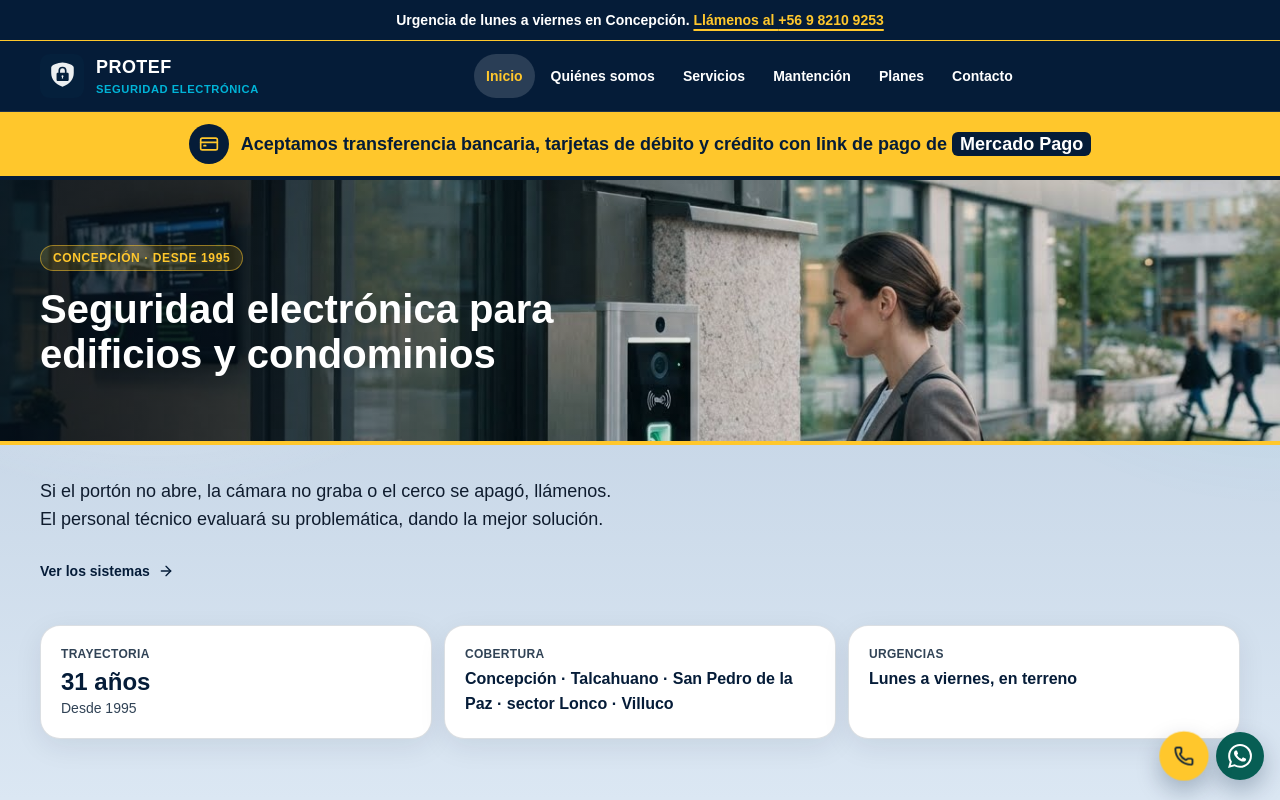
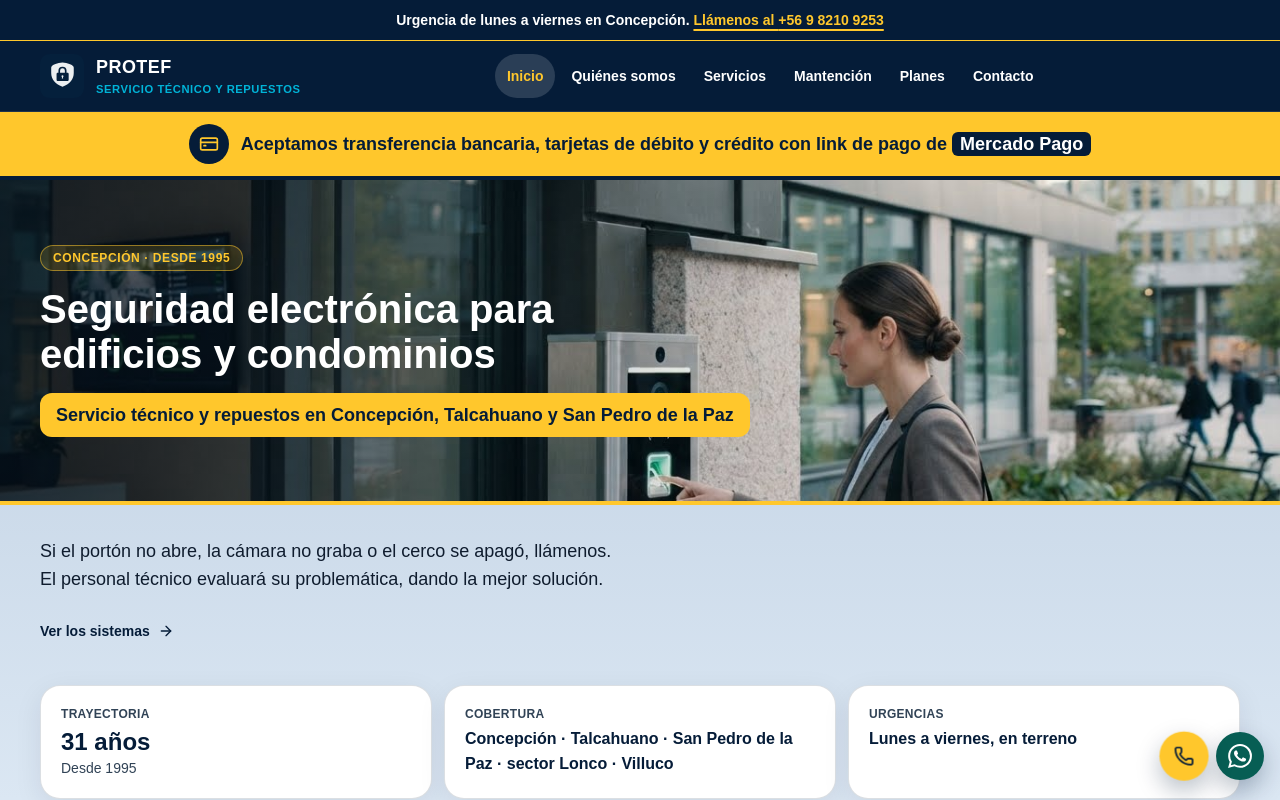
Before and after one commit to darkyuyo/protef, a Next.js app: page / in a window 1280 px wide. Shown: the top 800 px of the page. Built offline with nearby package versions, Linux system fonts and the light colour scheme; a web font is replaced by a local one.

Commit message:
Update service descriptions in SiteChrome for improved clarity on technical services and parts availability

```diff
--- a/src/app/page.tsx
+++ b/src/app/page.tsx
@@ -59,6 +59,9 @@ export default function HomePage() {
           <HeroTitle className="hero-item hero-d1 mt-4 max-w-3xl text-[clamp(1.65rem,3.2vw,2.5rem)] leading-[1.12] font-extrabold">
             Seguridad electrónica para edificios y condominios
           </HeroTitle>
+          <p className="hero-item hero-d1 mt-4 inline-flex w-fit rounded-[12px] bg-gold px-4 py-2 text-base font-extrabold text-nav sm:text-lg">
+            Servicio técnico y repuestos en Concepción, Talcahuano y San Pedro de la Paz
+          </p>
         </div>
       </section>
 
--- a/src/components/SiteChrome.tsx
+++ b/src/components/SiteChrome.tsx
@@ -66,7 +66,7 @@ export function Header() {
           <span>
             <span className="block text-lg font-extrabold tracking-wide">PROTEF</span>
             <span className="block text-[0.7rem] font-bold uppercase tracking-wider text-brand">
-              Seguridad electrónica
+              Servicio técnico y repuestos
             </span>
           </span>
         </Link>
@@ -158,7 +158,8 @@ export function Footer() {
         <div>
           <BrandMark className="h-11 w-11" />
           <p className="mt-3 max-w-xs text-sm text-white/80">
-            Servicio técnico de seguridad electrónica en Concepción desde {site.foundingYear}.
+            Servicio técnico y repuestos de seguridad electrónica en Concepción, Talcahuano y San
+            Pedro de la Paz desde {site.foundingYear}.
             Urgencias de lunes a viernes.
           </p>
           <Link className="mt-3 inline-flex text-sm font-bold text-brand hover:text-gold" href="/privacidad">
```
